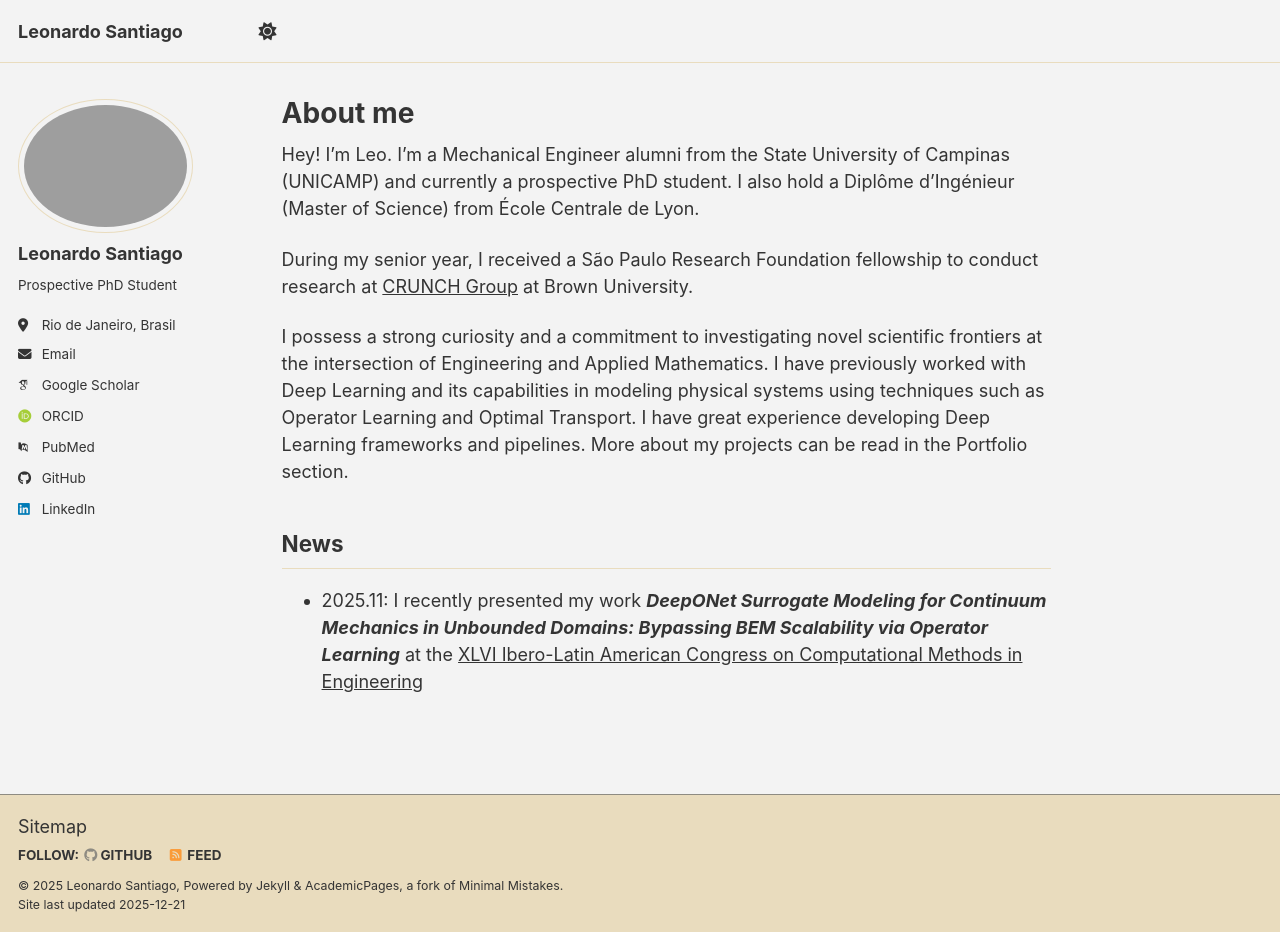
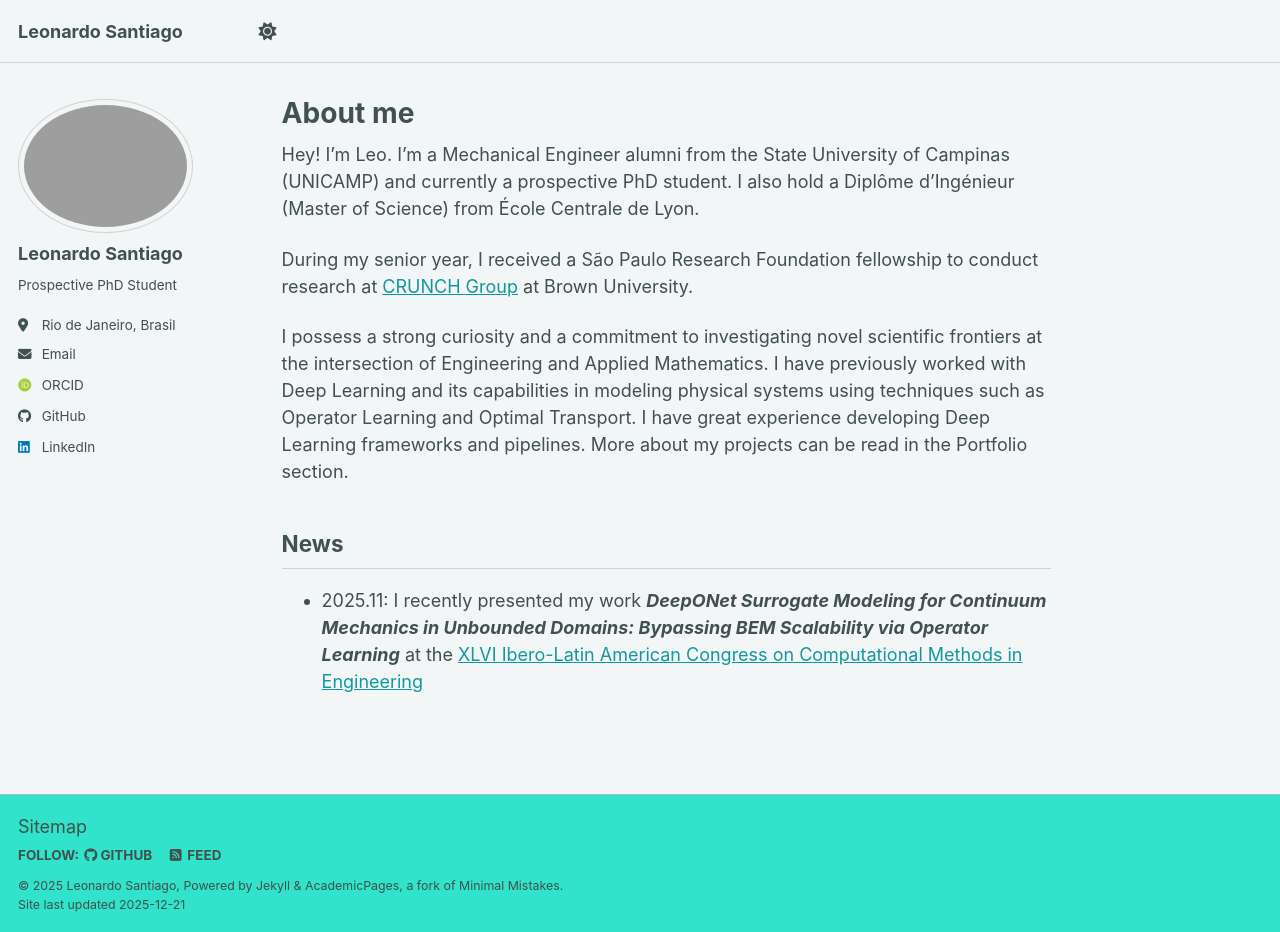
Before and after one commit to lsantiago-s/lsantiago-s.github.io, a Jekyll site: the page built from _pages/about.md, in a window 1280 px wide and 932 px high. Built offline with Jekyll 4.4.1, drawn with Linux system fonts in a browser that asks for light colours; some web fonts are replaced; a script bundle is joined from its source files by our own code; library files that are not in the unit come from our copies; some of the changed lines change nothing that is shown.

Commit message:
Update _config.yml

```diff
--- a/_config.yml
+++ b/_config.yml
@@ -8,7 +8,7 @@
 
 # Basic Site Settings
 locale                   : "en-US"
-site_theme               : "dirt" # the available themes options are "default", "air", "sunrise", "mint", "dirt" and "contrast"
+site_theme               : "mint" # the available themes options are "default", "air", "sunrise", "mint", "dirt" and "contrast"
 title                    : "Leonardo Santiago"
 title_separator          : "-"
 name                     : &name "Leonardo Santiago"
@@ -30,18 +30,18 @@
   location         : "Rio de Janeiro, Brasil"
   employer         :
   uri              : # URL
-  email            : "none@example.org"
+  email            : "lsantiag@.proton.me"
 
   # Academic websites
   academia         : # URL
   arxiv            : # URL - Update with the correct link to your profile
-  googlescholar    : "https://scholar.google.com/citations?user=PS_CX0AAAAAJ"
+  googlescholar    :
   inspire-hep      : # URL
   impactstory      : # URL
   orcid            : "https://orcid.org/0009-0001-7143-1145"
   semantic         : # URL
   ssrn             : # URL
-  pubmed           : "https://www.ncbi.nlm.nih.gov/pubmed/?term=john+snow"
+  pubmed           :
   researchgate     : # URL
   scopus           : # URL
   zotero           : # URL
```
